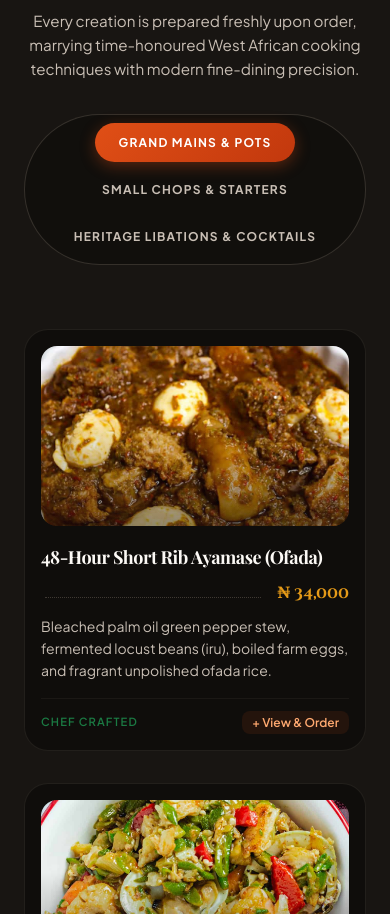
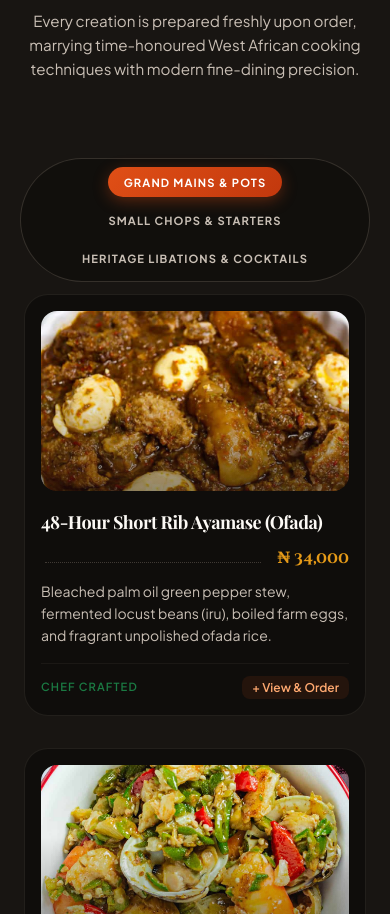
Before and after one commit to jackcollmas/oja-kitchen, a React (Vite) app: page / in a window 390 px wide. Shown: the part 4255-5169 px from the top of the page. Built offline with nearby package versions, Linux system fonts and the light colour scheme; a web font is replaced by a local one.

Commit message:
feat: sticky menu tabs bar with frosted glass effect on scroll

```diff
--- a/src/components/MenuSection.css
+++ b/src/components/MenuSection.css
@@ -18,6 +18,37 @@
   margin: 0 auto var(--space-16);
 }
 
+/* Invisible sentinel for sticky detection via IntersectionObserver */
+.menu-tabs-sentinel {
+  height: 0;
+  width: 100%;
+  pointer-events: none;
+  visibility: hidden;
+}
+
+/* Sticky Category Tabs Wrapper */
+.menu-tabs-sticky-wrapper {
+  position: sticky;
+  top: 68px; /* sits just below the fixed navbar */
+  z-index: calc(var(--z-header) - 1);
+  display: flex;
+  justify-content: center;
+  padding: var(--space-4) var(--space-4);
+  margin: 0 calc(-1 * var(--space-6)); /* bleed to section edges */
+  background: transparent;
+  transition: background var(--transition-normal), box-shadow var(--transition-normal),
+    border-color var(--transition-normal);
+}
+
+/* When it's actually stuck (JS adds .is-stuck class) use glass look */
+.menu-tabs-sticky-wrapper.is-stuck {
+  background: rgba(12, 10, 8, 0.88);
+  backdrop-filter: blur(20px);
+  -webkit-backdrop-filter: blur(20px);
+  box-shadow: 0 4px 24px rgba(0, 0, 0, 0.55);
+  border-bottom: 1px solid rgba(224, 79, 22, 0.2);
+}
+
 /* Category Tabs */
 .menu-tabs-bar {
   display: inline-flex;
@@ -27,9 +58,13 @@
   border-radius: var(--radius-full);
   background: rgba(15, 13, 11, 0.7);
   border: 1px solid var(--color-border-default);
-  margin-top: var(--space-8);
   flex-wrap: wrap;
   justify-content: center;
+  transition: box-shadow var(--transition-normal);
+}
+
+.menu-tabs-sticky-wrapper.is-stuck .menu-tabs-bar {
+  box-shadow: 0 0 0 1px rgba(224, 79, 22, 0.25), 0 4px 18px rgba(0, 0, 0, 0.4);
 }
 
 .menu-tab-btn {
@@ -263,6 +298,18 @@
   }
 }
 
+@media (max-width: 700px) {
+  .menu-tabs-sticky-wrapper {
+    margin: 0 calc(-1 * var(--space-4));
+    padding: var(--space-3) var(--space-3);
+  }
+
+  .menu-tab-btn {
+    padding: var(--space-2) var(--space-4);
+    font-size: 0.7rem;
+  }
+}
+
 @media (max-width: 580px) {
   .menu-card {
     flex-direction: column;
--- a/src/components/MenuSection.jsx
+++ b/src/components/MenuSection.jsx
@@ -1,8 +1,28 @@
-import { useState } from 'react'
+import { useState, useEffect, useRef } from 'react'
 import './MenuSection.css'
 
 export default function MenuSection({ fullMenu, onSelectDish }) {
   const [activeTab, setActiveTab] = useState('mains')
+  const stickyRef = useRef(null)
+  const sentinelRef = useRef(null)
+
+  // Detect when the tabs bar becomes sticky and apply glass effect
+  useEffect(() => {
+    const sentinel = sentinelRef.current
+    const stickyEl = stickyRef.current
+    if (!sentinel || !stickyEl) return
+
+    const observer = new IntersectionObserver(
+      ([entry]) => {
+        // When sentinel is out of view, the tabs bar is stuck
+        stickyEl.classList.toggle('is-stuck', !entry.isIntersecting)
+      },
+      { threshold: 0, rootMargin: '-68px 0px 0px 0px' }
+    )
+
+    observer.observe(sentinel)
+    return () => observer.disconnect()
+  }, [])
 
   const tabs = [
     { key: 'mains', label: 'Grand Mains & Pots' },
@@ -15,6 +35,7 @@ export default function MenuSection({ fullMenu, onSelectDish }) {
   return (
     <section className="menu-section" id="menu">
       <div className="menu-container">
+        {/* Section Header */}
         <div className="menu-header">
           <span className="section-eyebrow">CURATED TASTING</span>
           <h2 className="section-title">
@@ -24,13 +45,19 @@ export default function MenuSection({ fullMenu, onSelectDish }) {
             Every creation is prepared freshly upon order, marrying time-honoured West African cooking
             techniques with modern fine-dining precision.
           </p>
+        </div>
 
-          {/* Category Tabs */}
-          <div className="menu-tabs-bar">
+        {/* Sticky Category Tabs */}
+        {/* Sentinel: zero-height element that tells us when bar becomes stuck */}
+        <div ref={sentinelRef} className="menu-tabs-sentinel" aria-hidden="true" />
+        <div ref={stickyRef} className="menu-tabs-sticky-wrapper">
+          <div className="menu-tabs-bar" role="tablist" aria-label="Menu categories">
             {tabs.map((tab) => (
               <button
                 key={tab.key}
                 type="button"
+                role="tab"
+                aria-selected={activeTab === tab.key}
                 className={`menu-tab-btn ${activeTab === tab.key ? 'active' : ''}`}
                 onClick={() => setActiveTab(tab.key)}
               >
```
